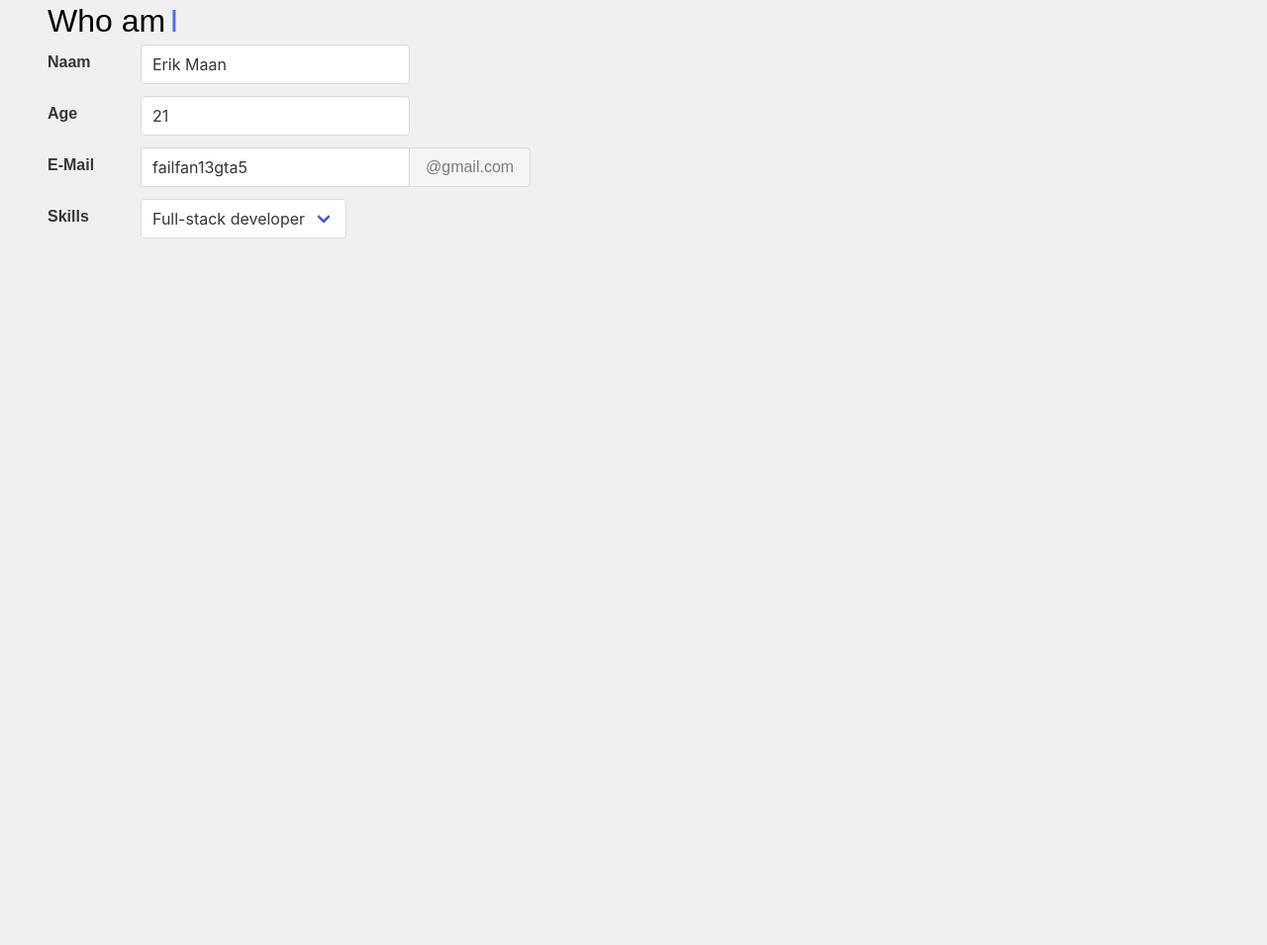
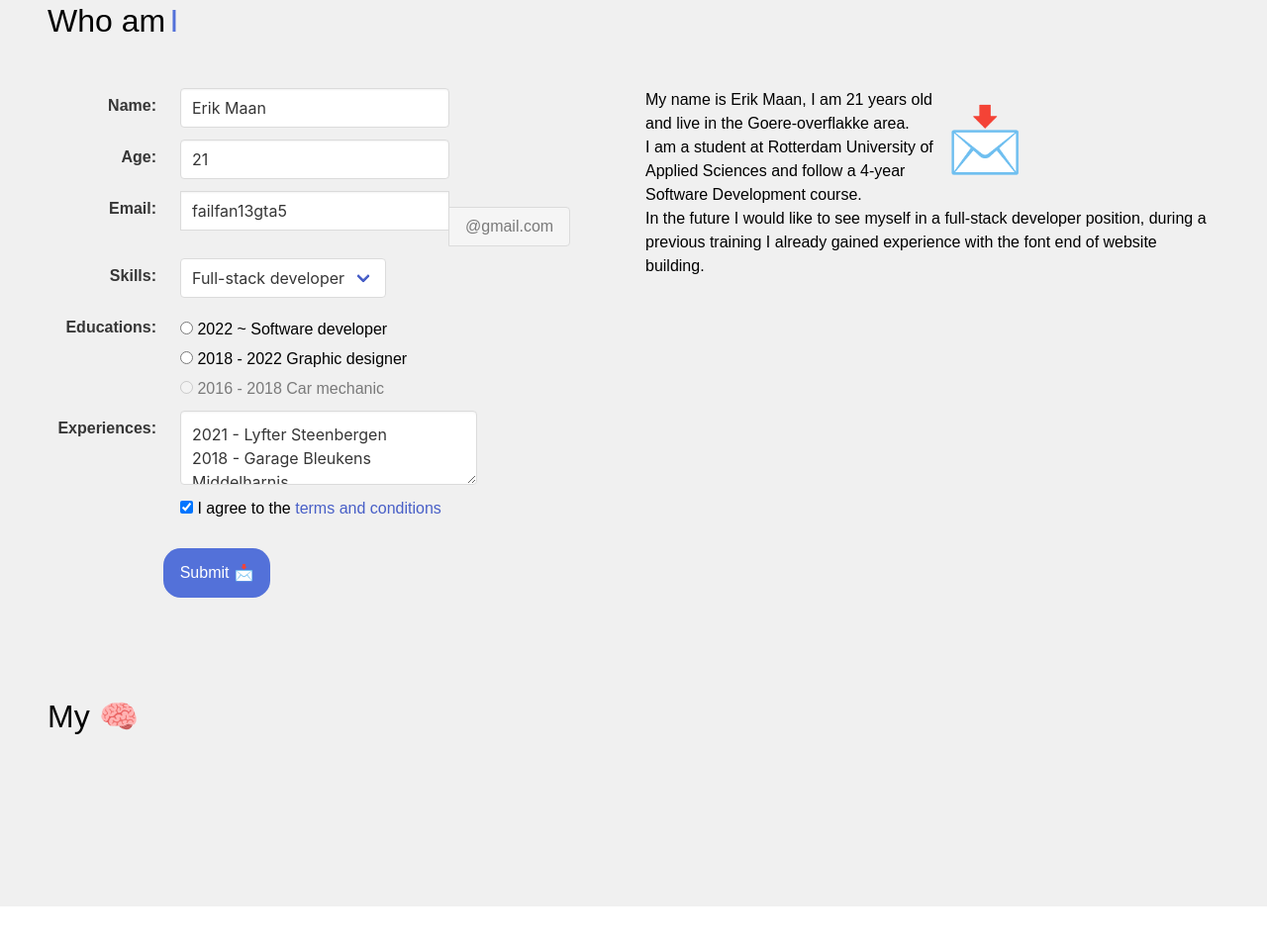
Before and after one commit to Failfan13/Personal_branding, a website: page src/index.html in a window 1280 px wide. Shown: the part 839-1794 px from the top of the page at 99% size. After the commit the page ends 1755 px from the top, so only its background shows below. Drawn offline with nearby package versions, Linux system fonts and the light colour scheme; files that its build step writes are made by us from their sources; files whose address does not match are found by name; a web font is replaced by a local one.

Commit message:
About me and my knowledge

```diff
--- a/src/index.html
+++ b/src/index.html
@@ -94,25 +94,28 @@
     <span data-txt="General.i" class="is-size-3 name"></span>
     <div class="columns">
       <div class="column form">
+
         <div class="field is-horizontal">
           <div class="field-label is-normal">
-            <label class="label">Naam</label>
+            <label class="label"><span data-txt="General.name"></span></label>
           </div>
           <div class="control">
             <input class="input" type="text" placeholder="Text input" value="Erik Maan">
           </div>
         </div>
+
         <div class="field is-horizontal">
           <div class="field-label is-normal">
-            <label class="label">Age</label>
+            <label class="label"><span data-txt="General.age"></span></label>
           </div>
           <div class="control">
             <input class="input" type="text" placeholder="Text input" value="21">
           </div>
         </div>
+
         <div class="field has-addons is-horizontal">
           <div class="field-label is-normal">
-            <label class="label">E-Mail</label>
+            <label class="label"><span data-txt="General.email"></span></label>
           </div>
           <p class="control">
             <input class="input" type="text" placeholder="Your email" value="failfan13gta5">
@@ -123,9 +126,10 @@
             </a>
           </p>
         </div>
+
         <div class="field is-horizontal">
           <div class="field-label is-normal">
-            <label class="label">Skills</label>
+            <label class="label"><span data-txt="General.skills"></span></label>
           </div>
           <div class="control">
             <div class="select">
@@ -138,19 +142,97 @@
             </div>
           </div>
         </div>
-        <!-- <div class="field">
-          <div class="field">
+
+        <div class="field is-horizontal">
+          <div class="field-label is-normal">
+            <label class="label"><span data-txt="General.education"></span></label>
+          </div>
+          <div class="control radio-container">
+            <label class="radio">
+              <input type="radio" name="rsvp">
+              <span data-txt="Job.software"></span>
+            </label>
+            <label class="radio">
+              <input type="radio" name="rsvp">
+              <span data-txt="Job.graphic"></span>
+            </label>
+            <label class="radio" disabled>
+              <input type="radio" name="rsvp" disabled>
+              <span data-txt="Job.mechanic"></span>
+            </label>
+          </div>
+        </div>
+
+        <div class="field is-horizontal">
+          <div class="field-label is-normal">
+            <label class="label"><span data-txt="General.experiences"></span></label>
+          </div>
+          <div class="control">
+            <textarea class="textarea">
+2021 - Lyfter Steenbergen
+2018 - Garage Bleukens Middelharnis
+            </textarea>
+          </div>
+        </div>
+
+        <div class="field is-horizontal">
+          <div class="field-label is-normal">
             <label class="label"></label>
-            <div class="control">
-              <input class="input" type="text" placeholder="Text input">
-            </div>
           </div>
-        </div> -->
+          <div class="control">
+            <label class="checkbox">
+              <input type="checkbox" checked>
+              <span data-txt="Sentence.agree"></span><a href=""><span data-txt="Sentence.terms"></span></a>
+            </label>
+          </div>
+        </div>
+
+        <div class="field is-horizontal">
+          <div class="field-label is-normal">
+            <label class="label"></label>
+          </div>
+          <div class="field-body">
+            <a href="" class="button is-primary">
+              <span data-txt="General.submit"></span>
+              <ic>&#x1F4E9;</ic>
+            </a>
+          </div>
+        </div>
       </div>
 
       <div class="column extra">
-
+        <div class="field">
+          <div class="control">
+            <div>
+              <ic>&#x1F4E9;</ic>
+            </div>
+            <span data-txt="Sentence.me"></span>
+          </div>
+        </div>
       </div>
+    </div>
+  </section>
+  <section class="section knowledge">
+    <span data-txt="General.my" class="is-size-3"></span>
+    <ic class="title-icon">&#x1F9E0;</ic>
+    <div class="columns">
+      <div class="column"></div>
+      <div class="columns">
+        <div class="column"></div>
+        <div class="column"></div>
+        <div class="column"></div>
+        <div class="column"></div>
+        <div class="column"></div>
+        <div class="column"></div>
+        <div class="column"></div>
+        <div class="column"></div>
+      </div>
+    </div>
+    <div class="columns">
+      <div class="column"></div>
+      <div class="column"></div>
+      <div class="column"></div>
+      <div class="column"></div>
     </div>
   </section>
 </body>
--- a/src/language/language.json
+++ b/src/language/language.json
@@ -6,10 +6,21 @@
             "helloThere": "Hello there!",
             "profession": "Full-stack developer / student",
             "viewProjects": "View my projects",
-            "ami": "Who am"
+            "ami": "Who am",
+            "agree": "I agree to the ",
+            "terms": "terms and conditions",
+            "me": "My name is Erik Maan, I am 21 years old and live in the Goere-overflakke area.<br> I am a student at Rotterdam University of Applied Sciences and follow a 4-year Software Development course.<br> In the future I would like to see myself in a full-stack developer position, during a previous training I already gained experience with the font end of website building."
         },
         "General": {
-            "i": "I"
+            "i": "I",
+            "name": "Name",
+            "age": "Age",
+            "email": "Email",
+            "skills": "Skills",
+            "education": "Educations",
+            "experiences": "Experiences",
+            "submit": "Submit",
+            "my": "My"
         },
         "Language": {
             "english": "English",
@@ -20,6 +31,11 @@
             "projects": "Projects",
             "contact": "Contact",
             "knowledge": "Knowledge"
+        },
+        "Job": {
+            "mechanic": "2016 - 2018 Car mechanic",
+            "graphic": "2018 - 2022 Graphic designer",
+            "software": "2022 ~ Software developer"
         }
     },
     "NL": {
@@ -29,10 +45,21 @@
             "helloThere": "Hallo daar!",
             "profession": "Full-stack ontwikkelaar / student",
             "viewProjects": "Bekijk mijn projecten",
-            "ami": "Wie ben"
+            "ami": "Wie ben",
+            "agree": "Ik ga akkoord met de ",
+            "terms": "algemene voorwaarden",
+            "me": "Mijn naam is Erik Maan, ik ben 21 jaar oud en woon in de omgeving Goere-overflakke.<br> Ik ben een student te Hoge school Rotterdam en volg een 4 jarige opleiding Software Development.<br> In de toekomst zie ik mezelf graag in een full-stack ontwikkelaar positie, op een vorige opleiding heb ik al ervaring opgedaan met de font-end van websites bouwen."
         },
         "General": {
-            "i": "ik"
+            "i": "ik",
+            "name": "Naam",
+            "age": "Leeftijd",
+            "email": "Email",
+            "skills": "Vaardigheden",
+            "education": "Opleidingen",
+            "experiences": "Ervaringen",
+            "submit": "Verzenden",
+            "my": "Mijn"
         },
         "Language": {
             "english": "Engels",
@@ -43,6 +70,11 @@
             "projects": "Projecten",
             "contact": "Contact",
             "knowledge": "Kennis"
+        },
+        "Job": {
+            "mechanic": "2016 - 2018 Auto monteur",
+            "graphic": "2018 - 2022 Grafisch ontwerper",
+            "software": "2022 ~ Software ontwikkelaar"
         }
     }
 }
--- a/src/style/style.scss
+++ b/src/style/style.scss
@@ -4,6 +4,10 @@
 // ------------ General
 ic {
     font-family: appleEmojis;
+}
+
+.name {
+    color: $primary-color;
 }
 
 .is-primary {
@@ -176,14 +180,62 @@ span[data-txt] {
 }
 
 .aboutme {
-    height: 1200px;
+    // height: 1200px;
 
-    .name {
-        color: $primary-color;
+    .field-label {
+        max-width: 110px;
+
+        span::after {
+            content: ":";
+        }
     }
 
-    .field-label {
-        text-align: left;
-        max-width: 70px;
+    .radio-container {
+        display: flex;
+        flex-direction: column;
+        gap: 10px;
+        margin-top: 10px;
+
+        .radio {
+            margin-left: 0;
+        }
+    }
+
+    .textarea {
+        min-height: 75px;
+        max-height: max-content;
+        min-width: 300px;
+    }
+
+    .extra {
+        ic {
+            float: right;
+            font-size: 4rem;
+            margin-right: 3em;
+            border: 5px solid transparent;
+        }
+
+        span {
+            text-align: justify;
+        }
+
     }
 }
+
+.section {
+    .columns {
+        margin-top: 2em;
+    }
+
+    .button {
+        margin-top: 1em;
+        gap: 5px;
+    }
+}
+
+.knowledge {
+    .title-icon {
+        font-size: 2rem;
+        margin-left: 5px;
+    }
+}
```
